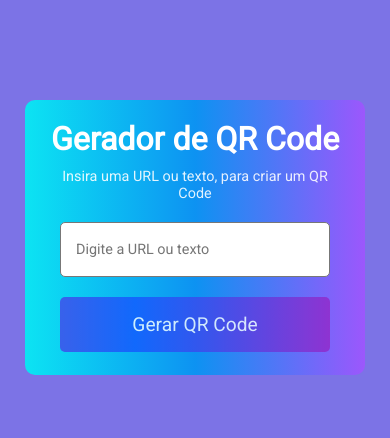
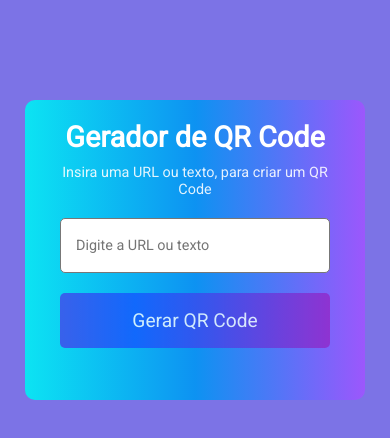
Before and after one commit to Dougladmo/QR-Code, a plain HTML site: page index.html in a window 390 px wide. Shown: the top 438 px of the page. Drawn offline with Linux system fonts and the light colour scheme.

Commit message:
Atualizar o style.css

```diff
--- a/style.css
+++ b/style.css
@@ -40,7 +40,7 @@ body {
 .container h1 {
   color: #fff;
   text-align: center;
-  font-size: 2rem;
+  font-size: 1.8rem;
   margin-bottom: 10px;
 }
 
@@ -122,7 +122,7 @@ body {
   }
   .container {
     max-width: 340px;
-    height: 275px;
+    height: 300px;
     width: 100%;
   }
 }
```
